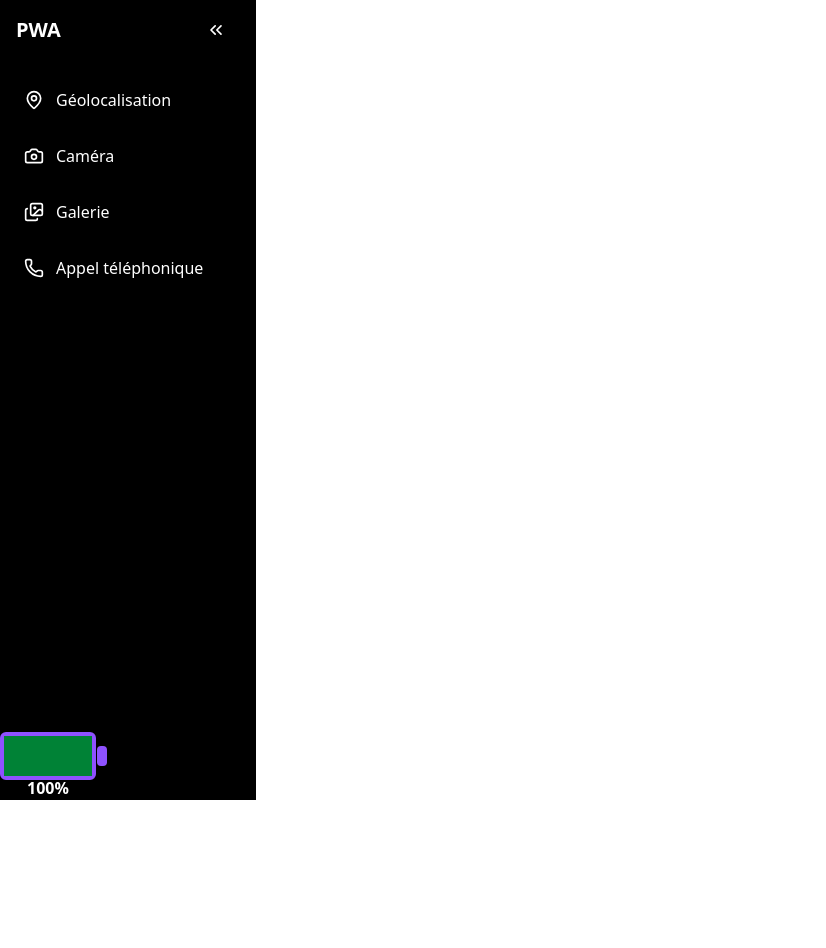
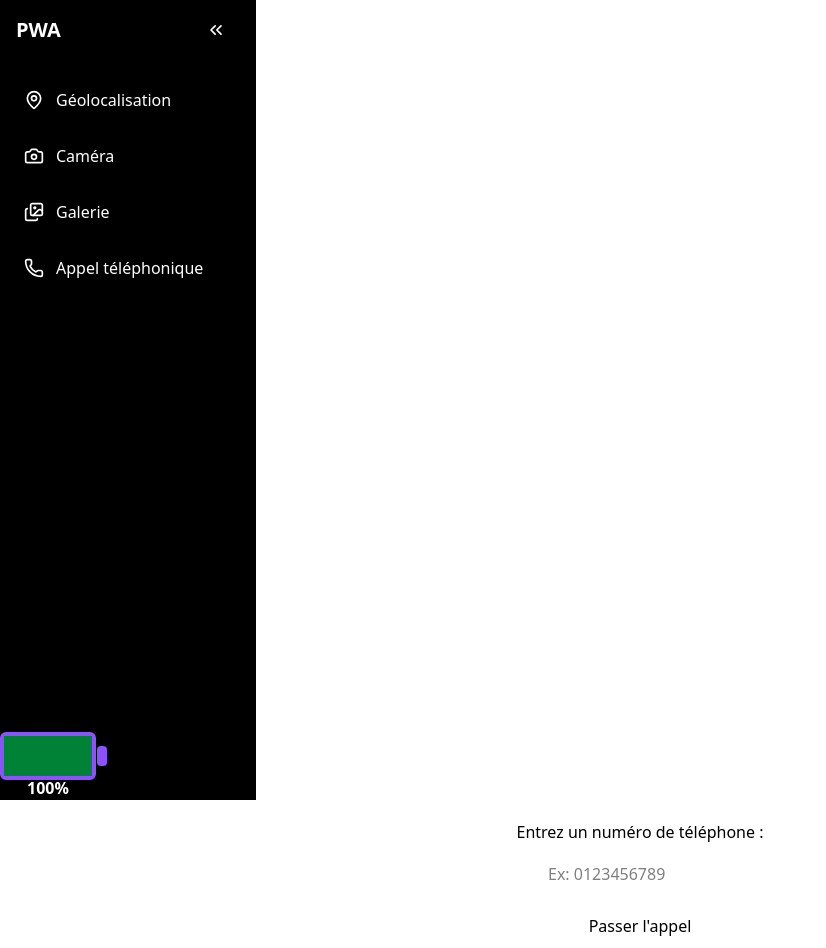
Before and after one commit to mrtbgau/PWA, a Vue app: page / in a window 1280 px wide. Shown: the whole page, without its empty margins (0-826 px from the left). Before the commit the page ends 800 px from the top, so only its background shows below. Built offline with nearby package versions, Linux system fonts and the light colour scheme.

Commit message:
💄 Add call component

```diff
--- a/src/App.vue
+++ b/src/App.vue
@@ -1,4 +1,5 @@
 <script setup lang="ts">
+import Call from "./components/Call.vue";
 import TheSideBar from "./components/layouts/TheSidebar.vue";
 import ReloadPrompt from "./ReloadPrompt.vue";
 </script>
@@ -10,5 +11,6 @@
       <TheSideBar />
       <router-view />
     </div>
+    <Call />
   </main>
 </template>
--- /dev/null
+++ b/src/components/Call.vue
@@ -0,0 +1,52 @@
+<template>
+  <div>
+    <label for="phoneNumber">Entrez un numéro de téléphone :</label>
+    <input
+      type="tel"
+      id="phoneNumber"
+      v-model="phoneNumber"
+      placeholder="Ex: 0123456789"
+    />
+    <button @click="makePhoneCall">Passer l'appel</button>
+  </div>
+</template>
+
+<script>
+export default {
+  data() {
+    return {
+      phoneNumber: "",
+    };
+  },
+  methods: {
+    makePhoneCall() {
+      if (this.phoneNumber) {
+        window.location.href = `tel:${this.phoneNumber}`;
+      } else {
+        alert("Veuillez entrer un numéro de téléphone valide.");
+      }
+    },
+  },
+};
+</script>
+
+<style scoped>
+/* Ajoutez des styles ici si nécessaire */
+div {
+  display: flex;
+  flex-direction: column;
+  align-items: center;
+  margin-top: 20px;
+}
+
+input {
+  margin: 10px 0;
+  padding: 8px;
+  width: 200px;
+}
+
+button {
+  padding: 10px 20px;
+  cursor: pointer;
+}
+</style>
```
